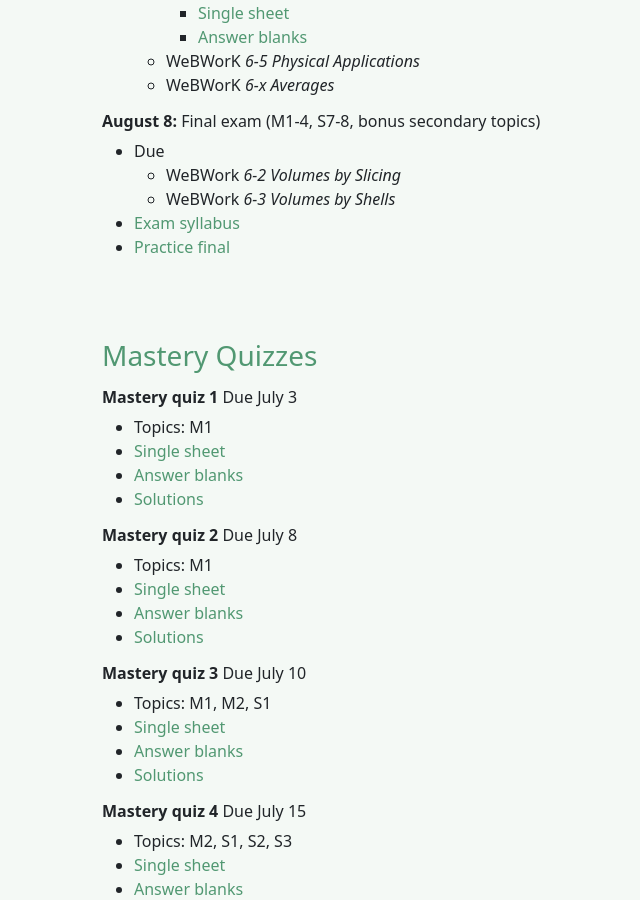
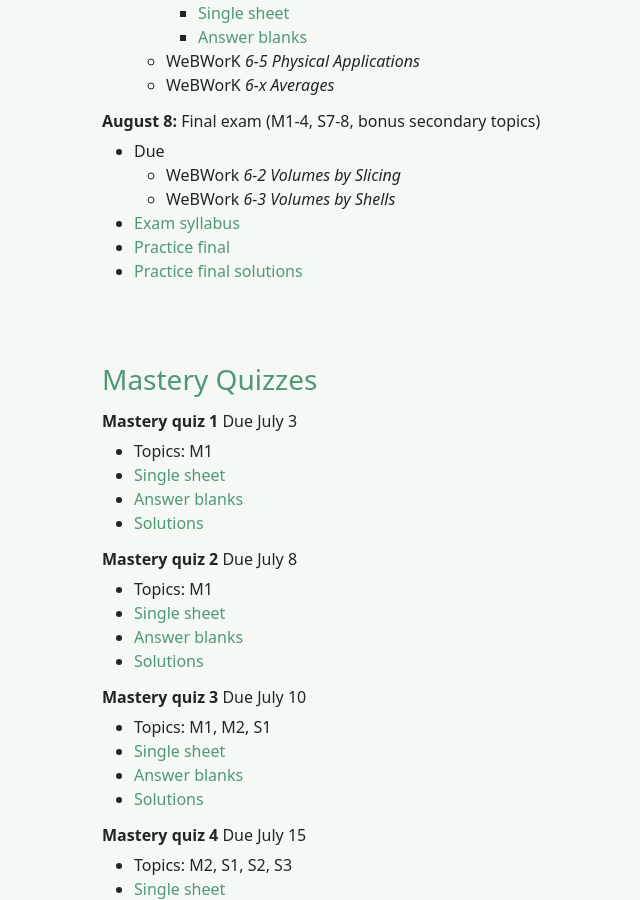
Before and after one commit to bncling/bncl-site, a Jekyll site: the page built from _courses/GW1231_summer_24.markdown, in a window 1280 px wide and 900 px high, scrolled down 1920 px. Shown: the whole window, without its empty margins (285-925 px from the left). Built offline with Jekyll 4.4.1, drawn with Linux system fonts in a browser that asks for light colours; some of the changed text lies outside the part shown.

Commit message:
rebuilding site Mon Aug  5 09:44:23 EDT 2024

```diff
--- a/_courses/GW1231_summer_24.markdown
+++ b/_courses/GW1231_summer_24.markdown
@@ -298,6 +298,7 @@ Some of the most common things that trip people up in this course are more to do
 	- WeBWork *6-3 Volumes by Shells*
 - [Exam syllabus](/assets/documents/final_syllabus.pdf)
 - [Practice final](/assets/documents/practice_final.pdf)
+- [Practice final solutions](/assets/documents/practice_final_solutions.pdf)
 
 <br>
 
@@ -392,3 +393,4 @@ Some of the most common things that trip people up in this course are more to do
 - Topics: M1, M2, M3, M4, S7, S8, + optional bonus secondary topics
 - [Exam syllabus](/assets/documents/final_syllabus.pdf)
 - [Practice final](/assets/documents/practice_final.pdf)
+- [Practice final solutions](/assets/documents/practice_final_solutions.pdf)
```
Also changed, not shown: 1 other file.
